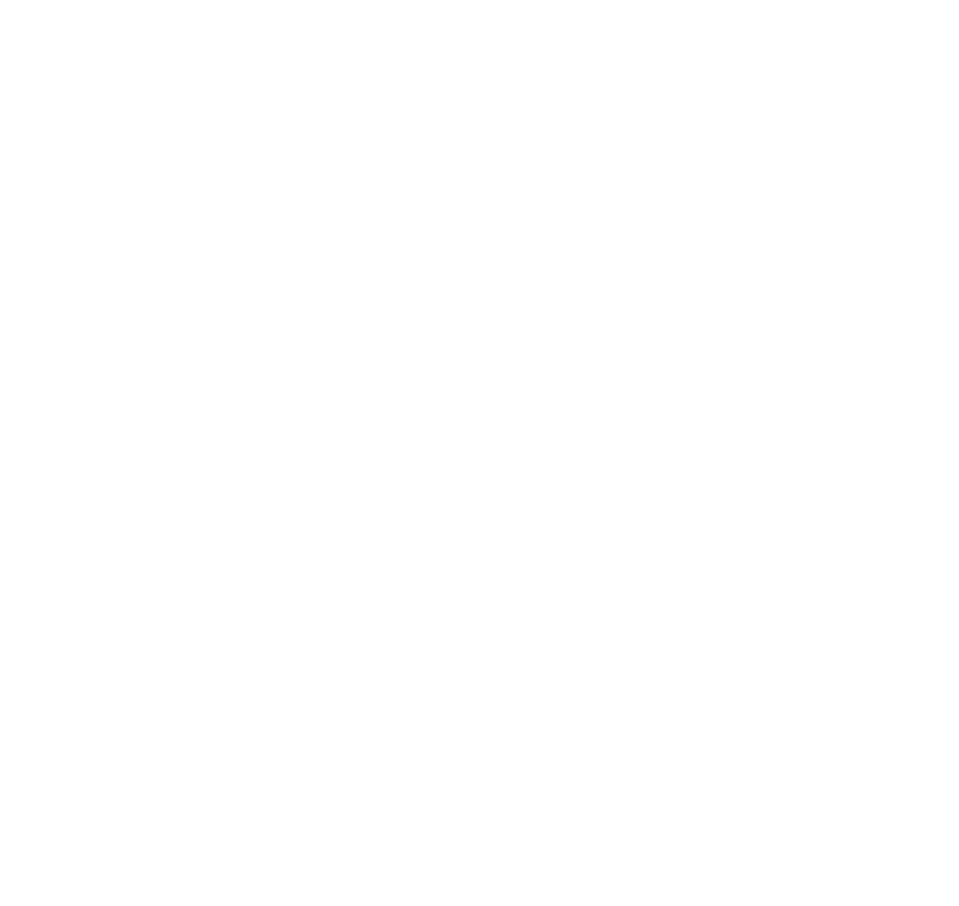
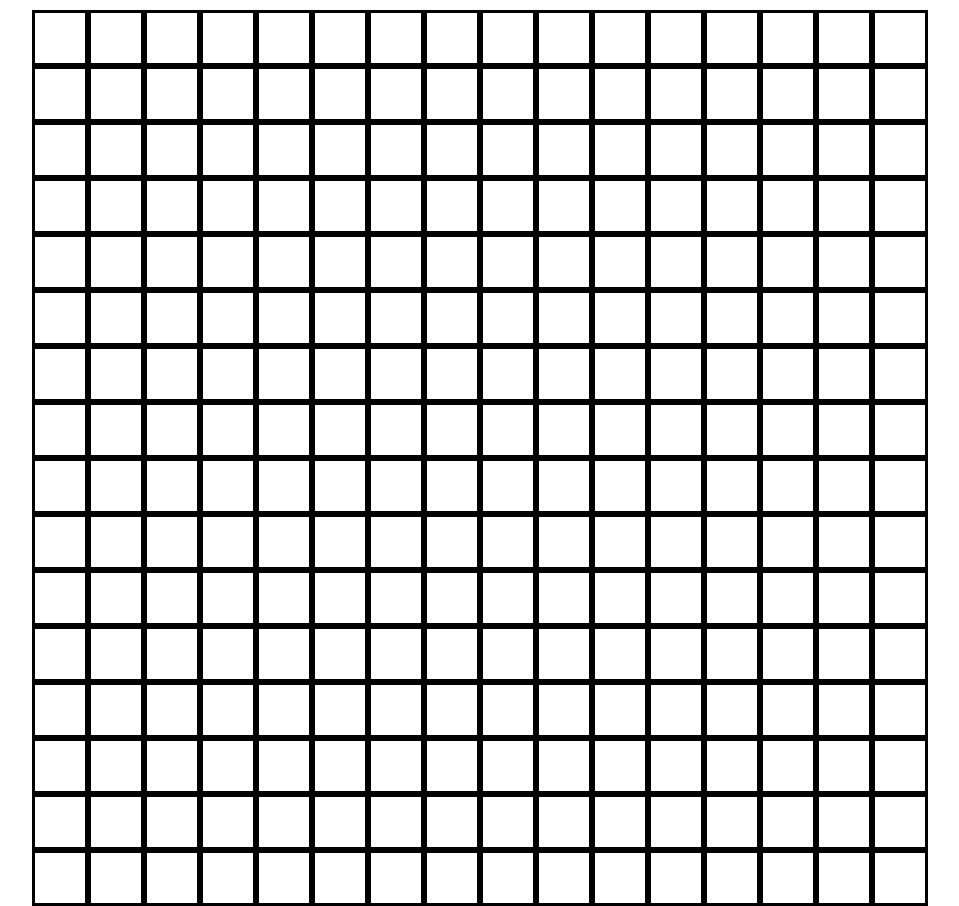
Before and after one commit to jayvardhanghildiyal/etch-a-sketch, a plain HTML site: page index.html in a window 1280 px wide. Shown: the whole page, without its empty margins (133-1092 px from the left). Before the commit the page ends 800 px from the top, so only its background shows below. Drawn offline with Linux system fonts and the light colour scheme.

Commit message:
added grid and coloring functionality. project to end soon after adding user choice

```diff
--- a/index.html
+++ b/index.html
@@ -3,9 +3,11 @@
     <head>
         <meta charset="utf-8">
         <title>Etch-A-Sketch</title>
+        <link rel = "stylesheet" href = "styles.css">
         <meta name = "viewport" content = "width=device-width, initial-scale=1.0">
     </head>
     <body>
-
+        <script src = "./script.js" defer></script>
+        <div class = "container"></div>
     </body>
 </html>
--- a/script.js
+++ b/script.js
@@ -0,0 +1,10 @@
+const container = document.querySelector("div.container")
+
+for (let i = 0; i < 256; i++) {
+    const square = document.createElement("div")
+    square.setAttribute("class", "box")
+    square.addEventListener("mousemove", () => {
+        square.style.backgroundColor = "orangered"
+    })
+    container.appendChild(square)
+}
--- a/styles.css
+++ b/styles.css
@@ -0,0 +1,21 @@
+body {
+    margin: 0px;
+    padding: 10px;
+    display: flex;
+    justify-content: center;
+}
+
+.box {
+    border: solid;
+    border-color: black;
+    margin: 0;
+    height: 50px;
+    width: 50px;
+}
+
+.container {
+    display: flex;
+    flex-wrap: wrap;
+    width: 950px;
+    height: 800px;
+}
```
